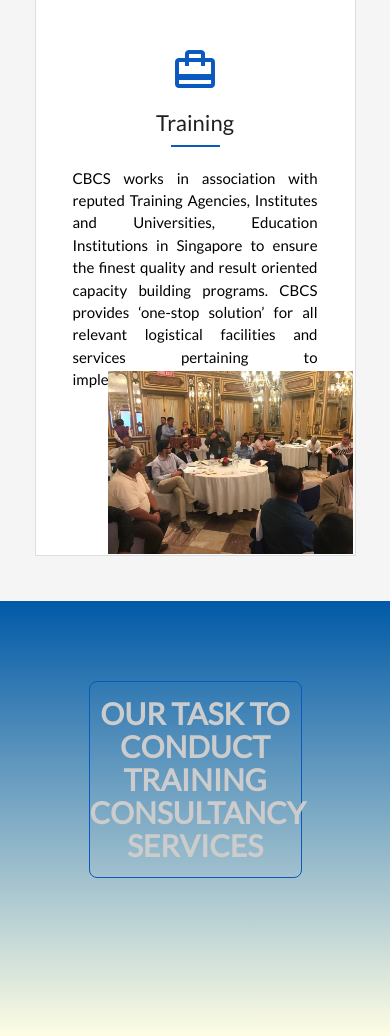
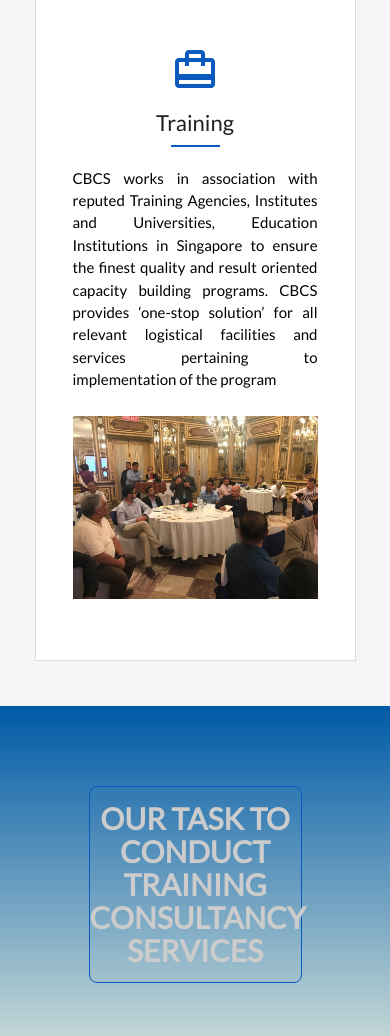
Before and after one commit to dpkcse/sthrd, a CodeIgniter app: page /database/index.php/home/index in a window 390 px wide. Shown: the part 440-1476 px from the top of the page. Run offline with CodeIgniter, Linux system fonts and the light colour scheme; data that the repository does not hold is empty; some libraries are stand-ins or nearby versions.

Commit message:
Update style.css

```diff
--- a/assets/css/style.css
+++ b/assets/css/style.css
@@ -1980,9 +1980,9 @@
     		width: 100%;
 	}
 	.info-blocks-in .info-blocks img{
-		margin-top: 0px;
-    		margin-right: 0px;
-    		margin-bottom: 0px;
+		margin-top: 0px !important;
+    		margin-right: 0px !important;
+    		margin-bottom: 0px !important;
 	}
 
 
```
